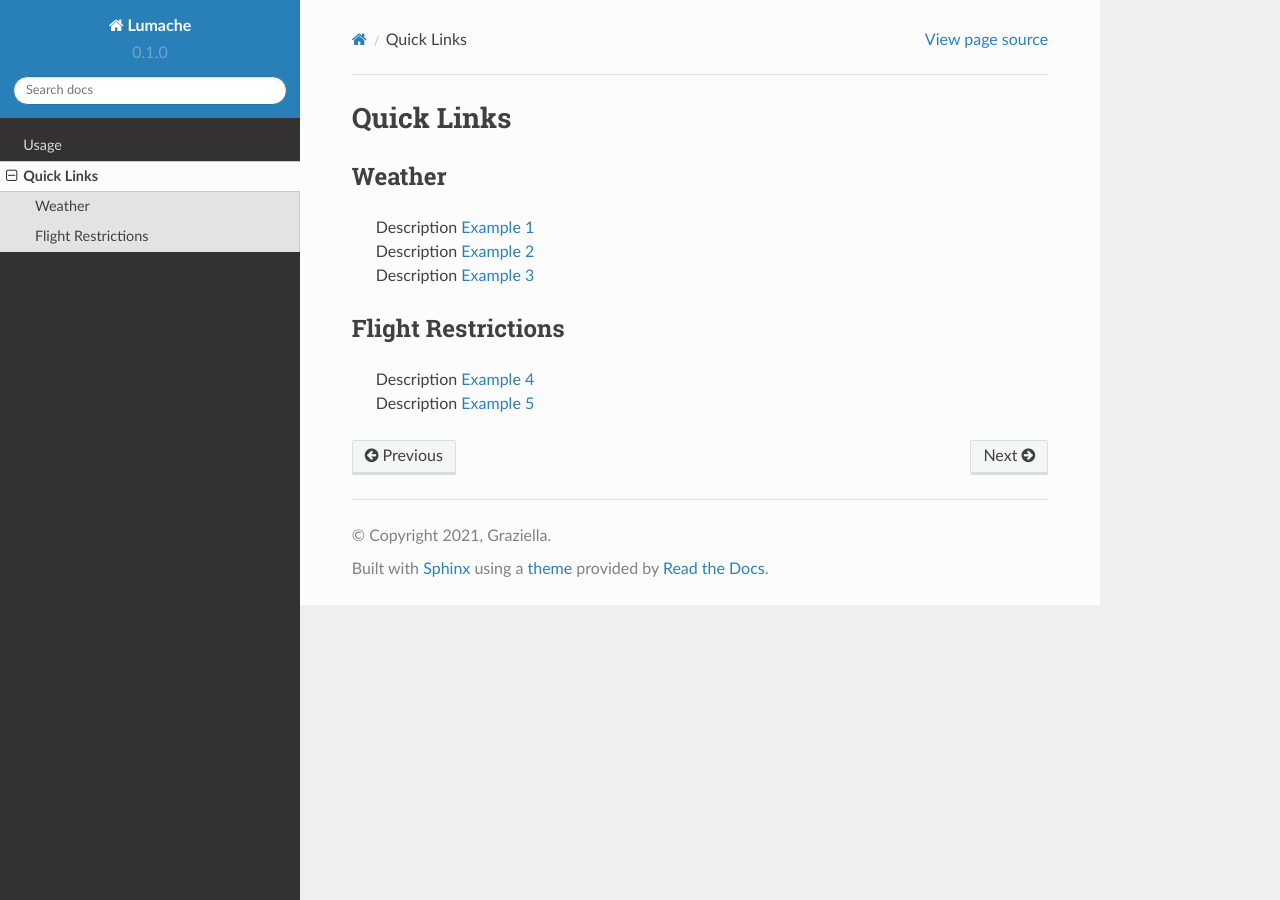
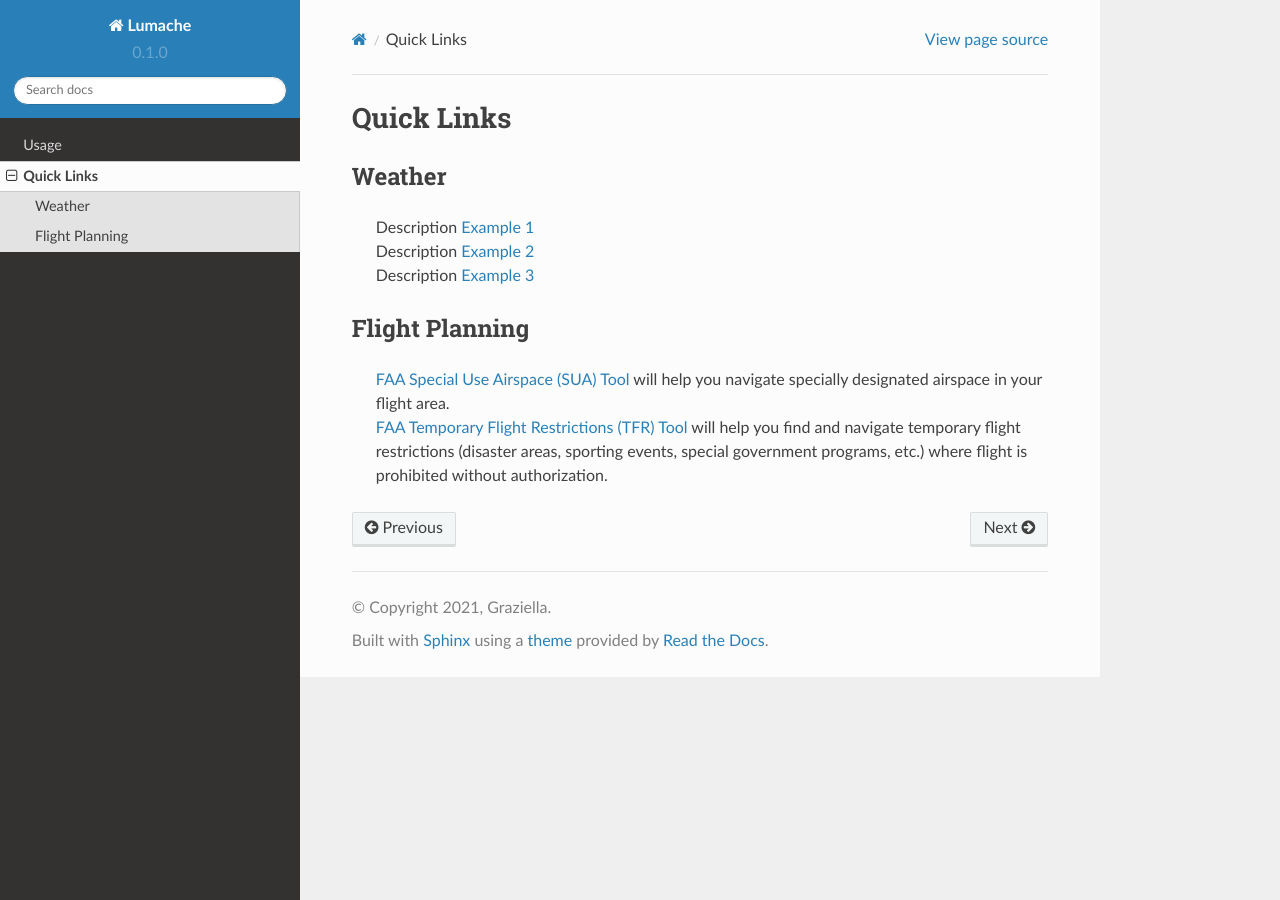
Before and after one commit to ben20vt/GrayUR-AutoPlane, a Sphinx documentation site: the page built from docs/source/quick_links.rst, in a window 1280 px wide. Built offline with Sphinx 7.4.7 and the Read the Docs theme 2.0.0, drawn with Linux system fonts in a browser that asks for light colours; pages that are not in the unit, such as notebooks, are missing from menus.

Commit message:
Update quick_links.rst

```diff
--- a/docs/source/quick_links.rst
+++ b/docs/source/quick_links.rst
@@ -7,7 +7,10 @@ Weather
  | Description  `Example 2 <https://vt.edu/>`_
  | Description  `Example 3 <https://vt.edu/>`_
 
-Flight Restrictions
+Flight Planning
 ------------
- | Description `Example 4 <https://vt.edu/>`_
- | Description  `Example 5 <https://vt.edu/>`_
+ | `FAA Special Use Airspace (SUA) Tool <https://sua.faa.gov/sua/siteFrame.app/>`_
+   will help you navigate specially designated airspace in your flight area.
+ | `FAA Temporary Flight Restrictions (TFR) Tool <https://tfr.faa.gov/tfr_map_ims/html/index.html/>`_
+   will help you find and navigate temporary flight restrictions (disaster areas, sporting
+   events, special government programs, etc.) where flight is prohibited without authorization.
```
